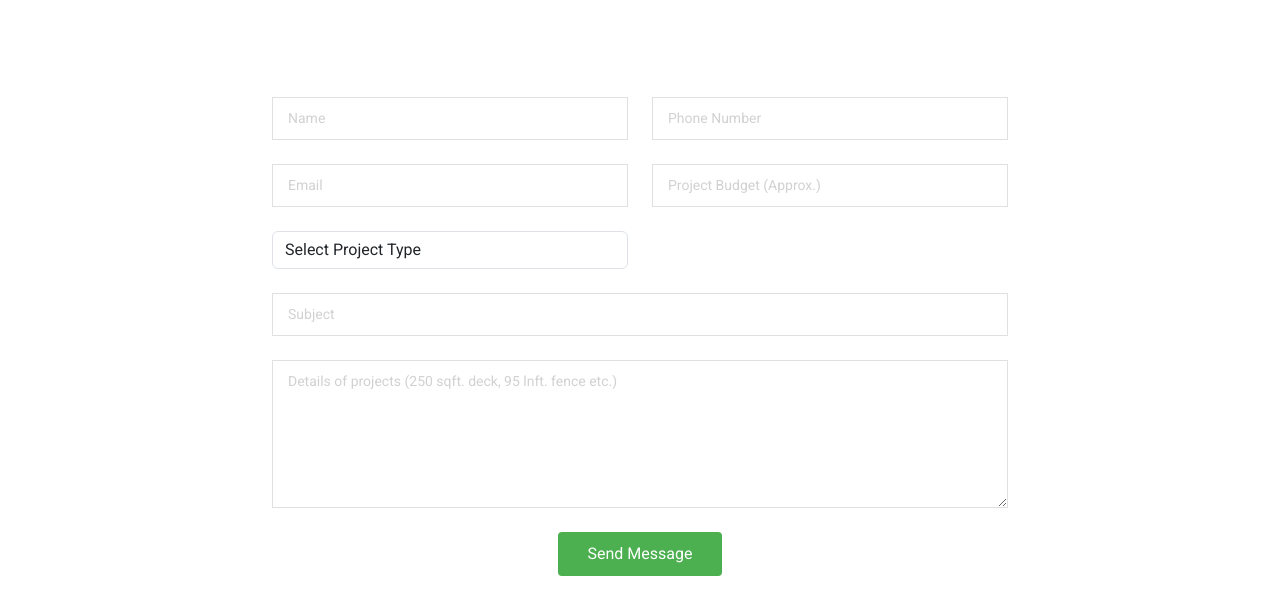
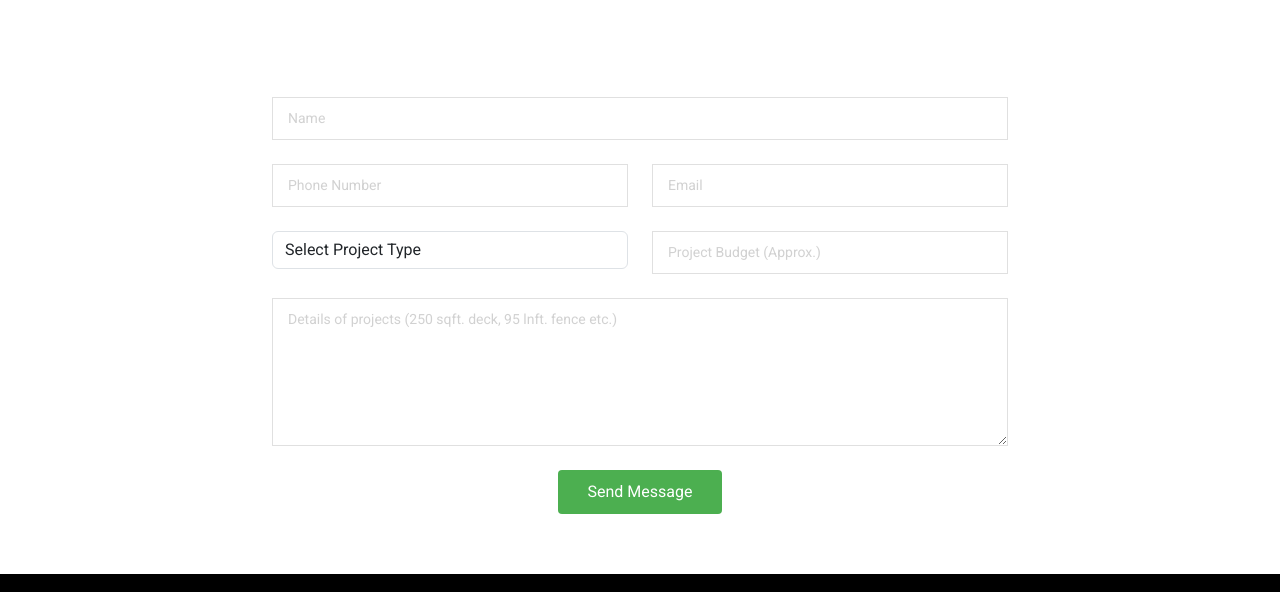
Before and after one commit to yavuzcelal/atbconstructiongroup, a website: page roof-design-build.html in a window 1280 px wide. Shown: the part 2348-2940 px from the top of the page. Drawn offline with Linux system fonts and the light colour scheme.

Commit message:
why it is not working

```diff
--- a/roof-design-build.html
+++ b/roof-design-build.html
@@ -187,7 +187,7 @@
             <form action="/sendEmail" method="post" class="php-email-form" data-aos="fade-up" data-aos-delay="200">
               <div class="row gy-4">
 
-                <div class="col-md-6">
+                <div class="col-md-12">
                   <input type="text" name="name" class="form-control" placeholder="Name" required>
                 </div>
 
@@ -197,10 +197,6 @@
 
                 <div class="col-md-6">
                   <input type="email" class="form-control" name="email" placeholder="Email" required>
-                </div>
-
-                <div class="col-md-6">
-                  <input type="text" name="projectBudget" class="form-control" placeholder="Project Budget (Approx.)">
                 </div>
 
                 <div class="col-md-6">
@@ -215,8 +211,8 @@
                   </select>
                 </div>
 
-                <div class="col-md-12">
-                  <input type="text" class="form-control" name="subject" placeholder="Subject" required>
+                <div class="col-md-6">
+                  <input type="text" name="projectBudget" class="form-control" placeholder="Project Budget (Approx.)">
                 </div>
 
                 <div class="col-md-12">
```
Also changed, not shown: deck-design-build.html (+2 -6 lines), fence-design-build.html (+2 -6 lines), gate-design-build.html (+2 -6 lines), gazebo-design-build.html (+2 -6 lines), index.html (+2 -6 lines), pergola-design-build.html (+2 -6 lines).
